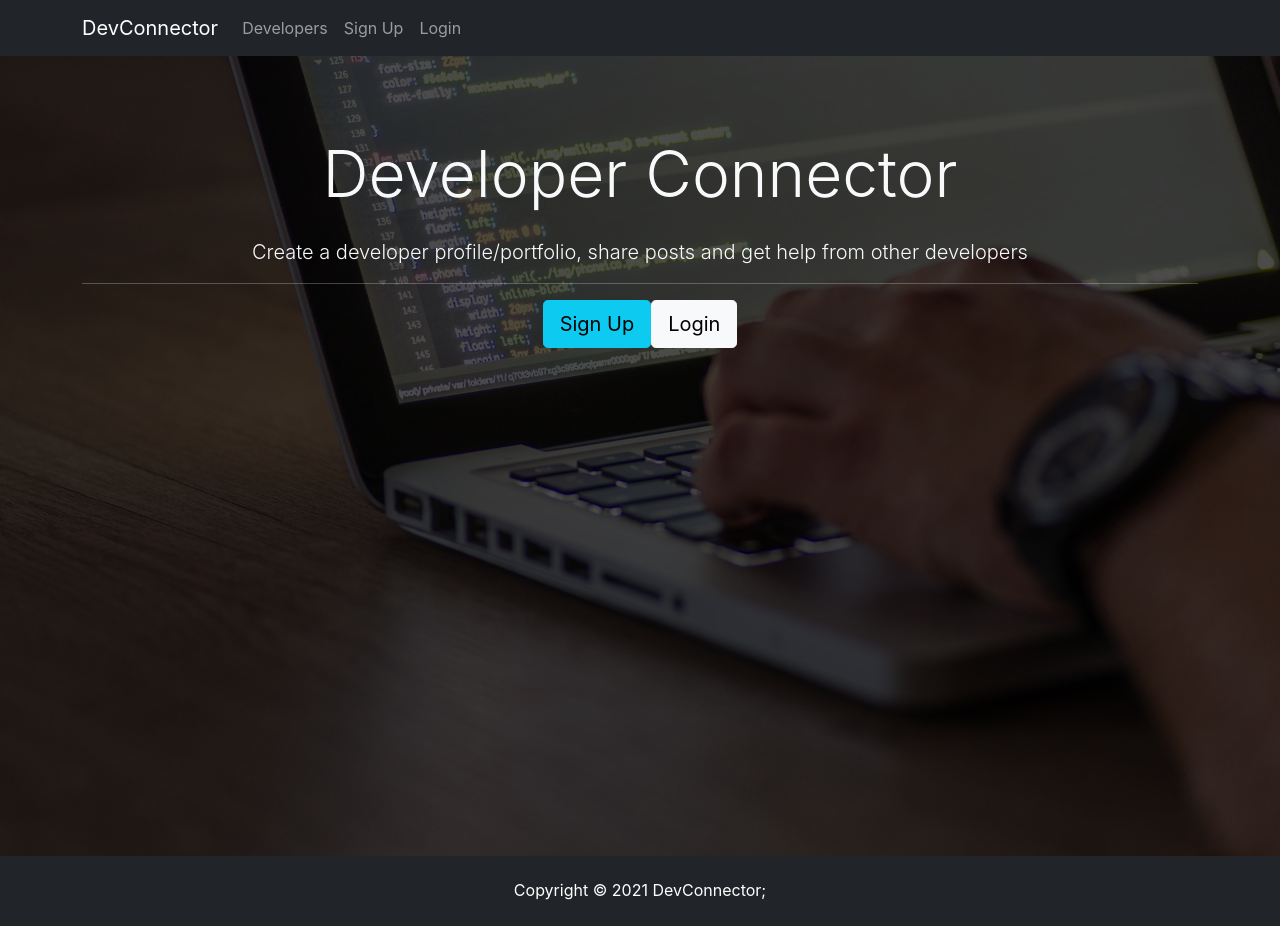
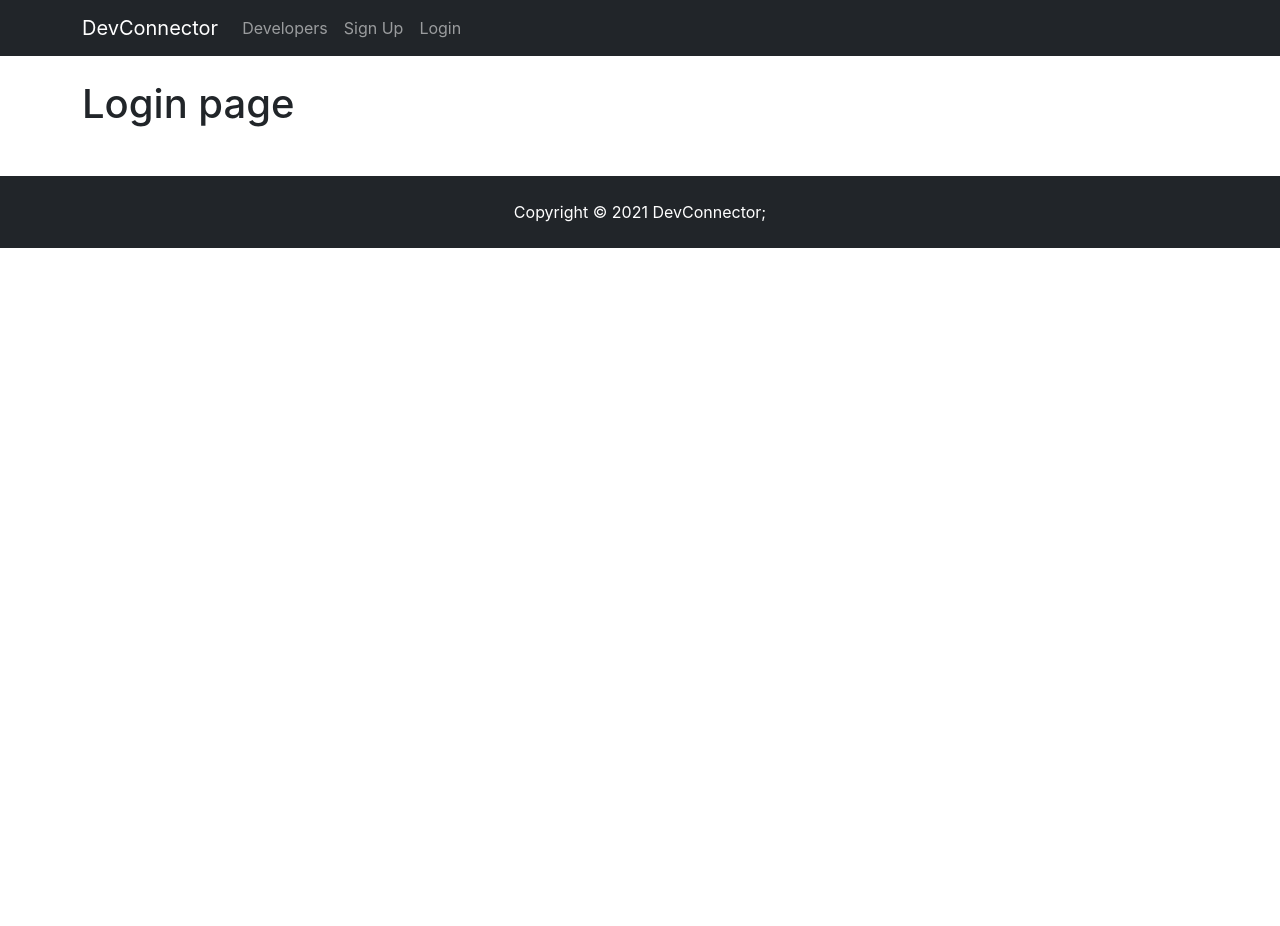
Before and after one commit to kellemNegasi/dev-connector, a React (Create React App) app in the folder client/: page /login in a window 1280 px wide. After the commit the page ends 800 px from the top, so only its background shows below. Built offline with nearby package versions, Linux system fonts and the light colour scheme.

Commit message:
installed and set up react router

```diff
--- a/client/package.json
+++ b/client/package.json
@@ -8,6 +8,7 @@
     "@testing-library/user-event": "^12.8.3",
     "react": "^17.0.2",
     "react-dom": "^17.0.2",
+    "react-router-dom": "^5.2.0",
     "react-scripts": "4.0.3",
     "web-vitals": "^1.1.1"
   },
@@ -35,5 +36,5 @@
       "last 1 safari version"
     ]
   },
-  "proxy":"http://localhost:5000"
+  "proxy": "http://localhost:5000"
 }
--- a/client/src/App.js
+++ b/client/src/App.js
@@ -3,14 +3,24 @@
 import Footer from './components/layout/Footer';
 import Navbar from './components/layout/Navbar';
 import Landing from './components/layout/Landing';
-
+import Register from './components/auth/Register';
+import Login from './components/auth/Login';
+import { BrowserRouter as Router, Route } from 'react-router-dom';
 function App() {
   return (
-    <div className="App">
-      <Navbar/>
-      <Landing/>
-      <Footer/>
+    <Router>
+      <div className="App">
+        <Navbar />
+        <Route exact path="/" component={Landing} />
+        <div className="container">
+        <Route exact path="/register" component={Register} />
+        <Route exact path="/login" component = {Login}/>
+        </div>
+        <Footer />
+
     </div>
+    </Router>
+
   );
 }
 
--- /dev/null
+++ b/client/src/components/auth/Login.js
@@ -0,0 +1,12 @@
+import React, { Component } from 'react'
+
+class Login extends Component {
+  render() {
+    return (
+      <div>
+        <h1>Login page</h1>
+      </div>
+    )
+  }
+}
+export default Login;
--- /dev/null
+++ b/client/src/components/auth/Register.js
@@ -0,0 +1,12 @@
+import React, { Component } from 'react'
+
+class Register extends Component {
+  render() {
+    return (
+      <div>
+        <h1>Register page</h1>
+      </div>
+    )
+  }
+}
+export default Register;
--- a/client/src/components/layout/Landing.js
+++ b/client/src/components/layout/Landing.js
@@ -1,5 +1,5 @@
 import React, { Component } from 'react'
-
+import { Link } from 'react-router-dom';
 class Landing extends Component {
   render() {
     return (
@@ -12,8 +12,8 @@
             </h1>
             <p className="lead"> Create a developer profile/portfolio, share posts and get help from other developers</p>
             <hr />
-            <a href="register.html" className="btn btn-lg btn-info mr-2">Sign Up</a>
-            <a href="login.html" className="btn btn-lg btn-light">Login</a>
+            <Link to="/register" className="btn btn-lg btn-info mr-2">Sign Up</Link>
+            <Link to="/login" className="btn btn-lg btn-light">Login</Link>
           </div>
         </div>
       </div>
--- a/client/src/components/layout/Navbar.js
+++ b/client/src/components/layout/Navbar.js
@@ -1,11 +1,11 @@
 import React, { Component } from 'react'
-
+import { Link } from 'react-router-dom';
 class Navbar extends Component {
   render() {
     return (
         <nav className="navbar navbar-expand-sm navbar-dark bg-dark mb-4">
     <div className="container">
-      <a className="navbar-brand" href="landing.html">DevConnector</a>
+      <Link className="navbar-brand" to="/">DevConnector</Link>
       <button className="navbar-toggler" type="button" data-toggle="collapse" data-target="#mobile-nav">
         <span className="navbar-toggler-icon"></span>
       </button>
@@ -13,17 +13,17 @@
       <div className="collapse navbar-collapse" id="mobile-nav">
         <ul className="navbar-nav mr-auto">
           <li className="nav-item">
-            <a className="nav-link" href="profiles.html"> Developers
-            </a>
+            <Link className="nav-link" to="/profiles"> Developers
+            </Link>
           </li>
         </ul>
 
         <ul className="navbar-nav ml-auto">
           <li className="nav-item">
-            <a className="nav-link" href="register.html">Sign Up</a>
+            <Link className="nav-link" to ="/register">Sign Up</Link>
           </li>
           <li className="nav-item">
-            <a className="nav-link" href="login.html">Login</a>
+            <Link className="nav-link" to="/login">Login</Link>
           </li>
         </ul>
       </div>
```
